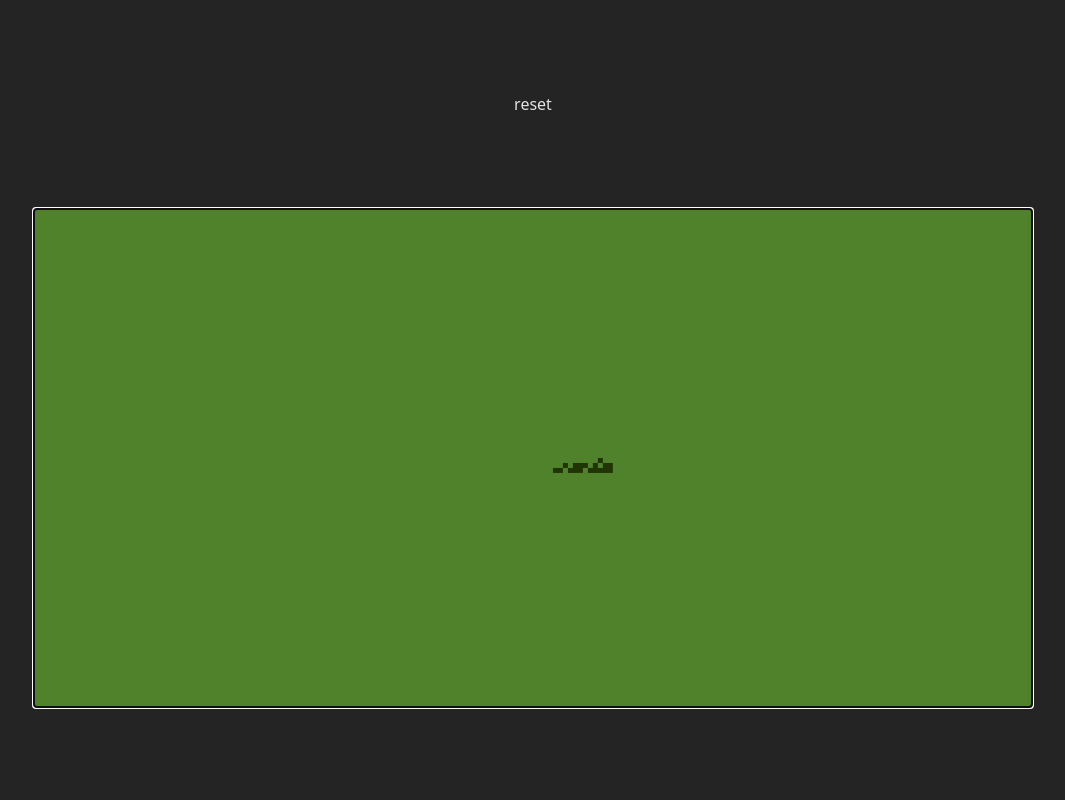
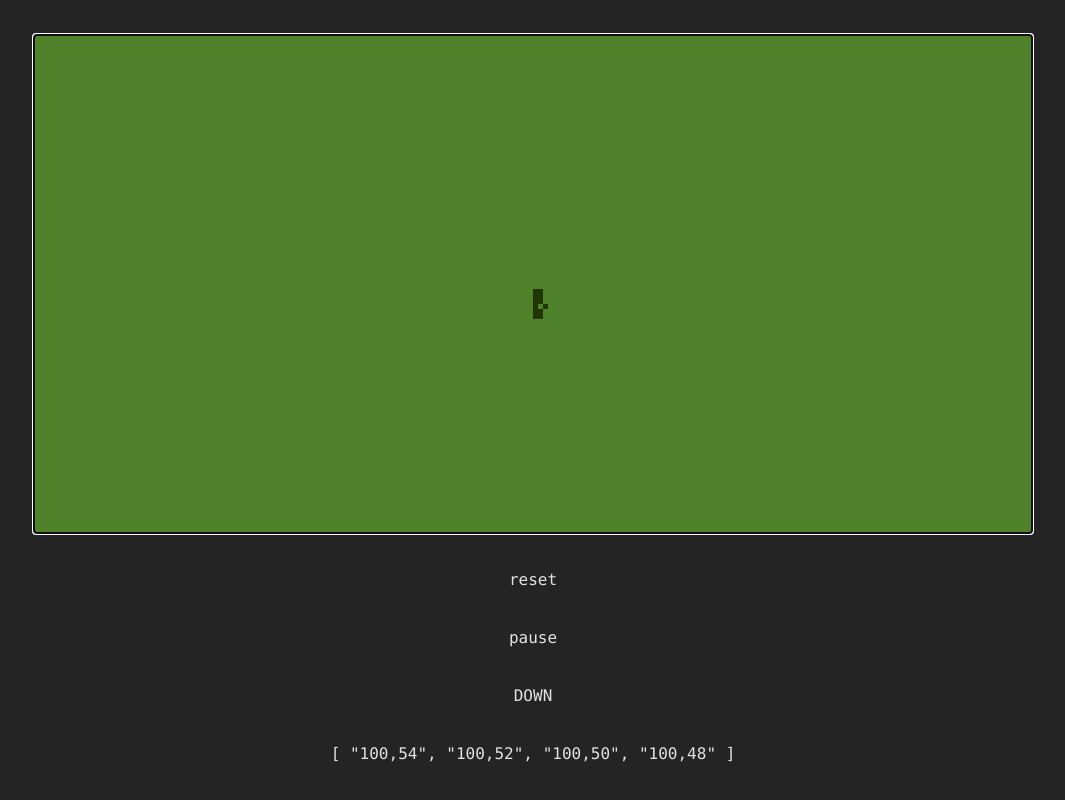
Before and after one commit to azohc/sneyk-vue, a Vue app: page / in a window 1280 px wide. Shown: the whole page, without its empty margins (107-1172 px from the left). Built offline with nearby package versions, Linux system fonts and the light colour scheme.

Commit message:
Big head crazyness

```diff
--- a/src/App.vue
+++ b/src/App.vue
@@ -17,26 +17,62 @@ const PIXEL_SIZE = 5;
 // the below "SQUARE" is MxM of the above PIXELs
 const SQUARE_SIZE = 2;
 
+let playing;
 let context;
 const canvas = ref(null);
 
 // prettier-ignore
 const spawnPos = {
+  x: 100,
+  y: 46
+};
+const spawnPosCenter = {
   x: CANVAS_WIDTH / PIXEL_SIZE / SQUARE_SIZE,
-  y: CANVAS_HEIGHT / PIXEL_SIZE / SQUARE_SIZE
+  y: CANVAS_HEIGHT / PIXEL_SIZE / SQUARE_SIZE,
 };
 
 const initleftdirstate = {
-  coords: [spawnPos, { ...spawnPos, x: spawnPos.x + SQUARE_SIZE }, { ...spawnPos, x: spawnPos.x + 2 * SQUARE_SIZE }, { ...spawnPos, x: spawnPos.x + 3 * SQUARE_SIZE }],
+  coords: [
+    spawnPos,
+    { ...spawnPos, x: spawnPos.x + SQUARE_SIZE },
+    { ...spawnPos, x: spawnPos.x + 2 * SQUARE_SIZE },
+    { ...spawnPos, x: spawnPos.x + 3 * SQUARE_SIZE },
+  ],
   dir: DIR_LEFT,
 };
 
 const initrightdirstate = {
-  coords: [spawnPos, { ...spawnPos, x: spawnPos.x - SQUARE_SIZE }, { ...spawnPos, x: spawnPos.x - 2 * SQUARE_SIZE }, { ...spawnPos, x: spawnPos.x - 3 * SQUARE_SIZE }],
+  coords: [
+    spawnPos,
+    { ...spawnPos, x: spawnPos.x - SQUARE_SIZE },
+    { ...spawnPos, x: spawnPos.x - 2 * SQUARE_SIZE },
+    { ...spawnPos, x: spawnPos.x - 3 * SQUARE_SIZE },
+  ],
   dir: DIR_RIGHT,
 };
 
-const snakeState = initrightdirstate;
+const initupdirstate = {
+  coords: [
+    spawnPos,
+    { ...spawnPos, y: spawnPos.y + SQUARE_SIZE },
+    { ...spawnPos, y: spawnPos.y + 2 * SQUARE_SIZE },
+    { ...spawnPos, y: spawnPos.y + 3 * SQUARE_SIZE },
+  ],
+  dir: DIR_UP,
+};
+
+const initdowndirstate = {
+  coords: [
+    spawnPos,
+    { ...spawnPos, y: spawnPos.y - SQUARE_SIZE },
+    { ...spawnPos, y: spawnPos.y - 2 * SQUARE_SIZE },
+    { ...spawnPos, y: spawnPos.y - 3 * SQUARE_SIZE },
+  ],
+  dir: DIR_DOWN,
+};
+
+const snakeState = ref(initdowndirstate);
+// const snakeState = initdowndirstate;
 const latestKeydown = ref(null);
 
 onMounted(() => {
@@ -48,56 +84,39 @@ onMounted(() => {
 
   drawSnake();
 
-  setInterval(() => {
-    // consume whatever the latest keydown is
-    if (latestKeydown.value) {
-      snakeState.dir = latestKeydown.value;
-      latestKeydown.value = null;
-    }
-    // DETERMINE NEW HEAD POSITION
-    const currentHead = snakeState.coords[0];
-    switch (snakeState.dir) {
-      case DIR_LEFT:
-        // prettier-ignore
-        snakeState.coords.unshift({
-          x: currentHead.x > 0
-            ? currentHead.x - SQUARE_SIZE
-            : CANVAS_WIDTH / PIXEL_SIZE - SQUARE_SIZE,
-          y: currentHead.y,
-        });
-        break;
-      case DIR_RIGHT:
-        // prettier-ignore
-        snakeState.coords.unshift({
-          x: currentHead.x + SQUARE_SIZE < CANVAS_WIDTH / PIXEL_SIZE
-            ? currentHead.x + SQUARE_SIZE
-            : 0,
-          y: currentHead.y,
-        });
-        break;
-    }
-    snakeState.coords.pop();
-
-    // TODO DONT RESET, JUST ERASE SNAKE USING COORDS ARRAY
-    reset();
-
-    drawSnake();
-  }, TICKRATE);
+  playing = setInterval(onTick, TICKRATE);
   // drawGrid({
   //   drawFirstLine: true,
   //   color: "#4F822B88",
   // });
 });
 
+const onTick = () => {
+  // consume whatever the latest keydown is
+  if (latestKeydown.value) {
+    snakeState.value.dir = latestKeydown.value;
+    latestKeydown.value = null;
+  }
+  // DETERMINE NEW HEAD POSITION
+  unshiftNewHeadCoord();
+  // POP TAIL // TODO UNLESS ATE APPLE ON THIS TICK
+  const pop = snakeState.value.coords.pop();
+
+  // TODO DONT RESET, JUST ERASE SNAKE USING COORDS ARRAY
+  reset();
+
+  drawSnake();
+};
+
 const drawGreenSquare = (x, y, striped) => {
   if (striped) {
-    if (snakeState.dir === DIR_LEFT) {
+    if (snakeState.value.dir === DIR_LEFT) {
       /// ONE SQUARE SLANT = \
       // bot left
       drawGreenPx(x, y + 2);
       // top right
       drawGreenPx(x + 1, y + 1);
-    } else if (snakeState.dir === DIR_RIGHT) {
+    } else if (snakeState.value.dir === DIR_RIGHT) {
       /// ONE SQUARE SLANT = /
       // bot right
       drawGreenPx(x + 1, y + 2);
@@ -117,12 +136,16 @@ const drawSnake = () => {
   const Y_CELLS = CANVAS_HEIGHT / PIXEL_SIZE;
   const wrapxc = (xc) => {
     if (xc >= X_CELLS) return xc - X_CELLS;
-    if (xc < 0) return X_CELLS + xc;
+    if (xc < 0) return xc + X_CELLS;
     return xc;
   };
-  const wrapyc = (yc) => (yc >= Y_CELLS ? yc - X_CELLS : yc);
+  const wrapyc = (yc) => {
+    if (yc >= Y_CELLS) return yc - Y_CELLS;
+    if (yc < 0) return yc + Y_CELLS;
+    return yc;
+  };
 
-  const { coords, dir } = snakeState;
+  const { coords, dir } = snakeState.value;
   const len = coords.length;
   const head = coords[0];
   const tail = coords[len - 1];
@@ -131,30 +154,26 @@ const drawSnake = () => {
   // MOUTH
   drawGreenSquare(head.x, head.y);
   // EYE
-  if (dir === DIR_LEFT) {
-    drawGreenPx(wrapxc(head.x + SQUARE_SIZE), wrapyc(head.y));
-    drawGreenPx(wrapxc(head.x + SQUARE_SIZE), wrapyc(head.y + 2));
-    drawGreenPx(wrapxc(head.x + SQUARE_SIZE + 1), wrapyc(head.y + 1));
-    drawGreenPx(wrapxc(head.x + SQUARE_SIZE + 1), wrapyc(head.y + 2));
-  } else if (dir === DIR_RIGHT) {
-    drawGreenPx(wrapxc(head.x - SQUARE_SIZE + 1), wrapyc(head.y));
-    drawGreenPx(wrapxc(head.x - SQUARE_SIZE + 1), wrapyc(head.y + 2));
-    drawGreenPx(wrapxc(head.x - SQUARE_SIZE), wrapyc(head.y + 1));
-    drawGreenPx(wrapxc(head.x - SQUARE_SIZE), wrapyc(head.y + 2));
-  }
-
+  drawEye(head);
   //// BODY
+  const stripeFrequency = 2;
   coords.slice(1, len - 1).forEach((coord, i) => {
-    if (DIR_LEFT === dir) {
-      drawGreenSquare(wrapxc(coord.x + SQUARE_SIZE), wrapyc(coord.y), !(i % 3));
+    if (DIR_UP === dir) {
+      drawGreenSquare(wrapxc(coord.x), wrapyc(coord.y), !(i % stripeFrequency));
+    } else if (DIR_DOWN === dir) {
+      drawGreenSquare(wrapxc(coord.x), wrapyc(coord.y), !(i % stripeFrequency));
+    } else if (DIR_LEFT === dir) {
+      drawGreenSquare(wrapxc(coord.x + SQUARE_SIZE), wrapyc(coord.y), !(i % stripeFrequency));
     } else if (DIR_RIGHT === dir) {
-      drawGreenSquare(wrapxc(coord.x - SQUARE_SIZE), wrapyc(coord.y), !(i % 3));
+      drawGreenSquare(wrapxc(coord.x - SQUARE_SIZE), wrapyc(coord.y), !(i % stripeFrequency));
     }
   });
 
   /// TAIL
   // ONE SEGMENT (STRIPED)
-  if (dir === DIR_LEFT) {
+  if (dir === DIR_UP) {
+    drawGreenPx(wrapxc(tail.x), wrapyc(tail.y));
+  } else if (dir === DIR_LEFT) {
     drawGreenPx(wrapxc(tail.x + 2), wrapyc(tail.y + 2));
     drawGreenPx(wrapxc(tail.x + 3), wrapyc(tail.y + 1));
     drawGreenPx(wrapxc(tail.x + 4), wrapyc(tail.y + 2));
@@ -165,10 +184,76 @@ const drawSnake = () => {
     drawGreenPx(wrapxc(tail.x - 2 * SQUARE_SIZE + 1), wrapyc(tail.y + 2));
     drawGreenPx(wrapxc(tail.x - 2 * SQUARE_SIZE), wrapyc(tail.y + 2));
   }
+
+  function drawEye(head) {
+    switch (dir) {
+      case DIR_UP:
+        drawGreenPx(head.x + 1, wrapyc(head.y + SQUARE_SIZE + 1));
+        drawGreenPx(head.x - 1, wrapyc(head.y + SQUARE_SIZE + 1));
+        drawGreenPx(head.x, wrapyc(head.y + SQUARE_SIZE + 2));
+        drawGreenPx(head.x + 1, wrapyc(head.y + SQUARE_SIZE + 2));
+        break;
+      case DIR_DOWN:
+        drawGreenPx(head.x, wrapyc(head.y));
+        drawGreenPx(head.x + 2, wrapyc(head.y));
+        drawGreenPx(head.x, wrapyc(head.y - 1));
+        drawGreenPx(head.x + 1, wrapyc(head.y - 1));
+        break;
+      case DIR_LEFT:
+        drawGreenPx(wrapxc(head.x + SQUARE_SIZE), head.y);
+        drawGreenPx(wrapxc(head.x + SQUARE_SIZE), head.y + 2);
+        drawGreenPx(wrapxc(head.x + SQUARE_SIZE + 1), head.y + 1);
+        drawGreenPx(wrapxc(head.x + SQUARE_SIZE + 1), head.y + 2);
+        break;
+      case DIR_RIGHT:
+        drawGreenPx(wrapxc(head.x - SQUARE_SIZE), head.y + 1);
+        drawGreenPx(wrapxc(head.x - SQUARE_SIZE), head.y + 2);
+        drawGreenPx(wrapxc(head.x - SQUARE_SIZE + 1), head.y);
+        drawGreenPx(wrapxc(head.x - SQUARE_SIZE + 1), head.y + 2);
+        break;
+      default:
+        console.debug("default");
+    }
+  }
 };
+
+function unshiftNewHeadCoord() {
+  const currentHead = snakeState.value.coords[0];
+  switch (snakeState.value.dir) {
+    case DIR_UP:
+      snakeState.value.coords.unshift({
+        x: currentHead.x,
+        y: currentHead.y > 0 ? currentHead.y - SQUARE_SIZE : CANVAS_HEIGHT / PIXEL_SIZE - SQUARE_SIZE,
+      });
+      break;
+    case DIR_DOWN:
+      snakeState.value.coords.unshift({
+        x: currentHead.x,
+        y: currentHead.y > 0 ? currentHead.y + SQUARE_SIZE : CANVAS_HEIGHT / PIXEL_SIZE + SQUARE_SIZE,
+      });
+      break;
+    case DIR_LEFT:
+      snakeState.value.coords.unshift({
+        x: currentHead.x > 0 ? currentHead.x - SQUARE_SIZE : CANVAS_WIDTH / PIXEL_SIZE - SQUARE_SIZE,
+        y: currentHead.y,
+      });
+      break;
+    case DIR_RIGHT:
+      snakeState.value.coords.unshift({
+        x: currentHead.x + SQUARE_SIZE < CANVAS_WIDTH / PIXEL_SIZE ? currentHead.x + SQUARE_SIZE : 0,
+        y: currentHead.y,
+      });
+      break;
+  }
+}
 
 const drawGreenPx = (x, y) => {
   context.fillStyle = "#213404";
+  context.fillRect(x * PIXEL_SIZE, y * PIXEL_SIZE, PIXEL_SIZE, PIXEL_SIZE);
+};
+
+const drawRedPx = (x, y) => {
+  context.fillStyle = "red";
   context.fillRect(x * PIXEL_SIZE, y * PIXEL_SIZE, PIXEL_SIZE, PIXEL_SIZE);
 };
 
@@ -192,13 +277,34 @@ const drawGrid = (options) => {
 };
 
 const reset = () => {
+  snakeState.value.coords = initupdirstate.coords;
   context.clearRect(0, 0, CANVAS_WIDTH, CANVAS_HEIGHT);
   fillBg("#4F822B");
 };
 
+const togglepause = () => {
+  if (playing == null) {
+    playing = setInterval(onTick, TICKRATE);
+  } else {
+    playing = clearInterval(playing);
+  }
+};
 const onkeydown = (event) => {
   console.log("invoke onkeydown");
-  const ACCEPTED_DIR_KEYCODES = ["ArrowUp", "ArrowDown", "ArrowLeft", "ArrowRight", "KeyW", "KeyS", "KeyA", "KeyD", "KeyK", "KeyJ", "KeyH", "KeyL"];
+  const ACCEPTED_DIR_KEYCODES = [
+    "ArrowUp",
+    "ArrowDown",
+    "ArrowLeft",
+    "ArrowRight",
+    "KeyW",
+    "KeyS",
+    "KeyA",
+    "KeyD",
+    "KeyK",
+    "KeyJ",
+    "KeyH",
+    "KeyL",
+  ];
   const i = ACCEPTED_DIR_KEYCODES.indexOf(event.code);
   switch (i % 4) {
     case 0:
@@ -219,9 +325,23 @@ const onkeydown = (event) => {
 </script>
 
 <template>
-  {{ latestKeydown }}
+  <canvas
+    autofocus
+    tabindex="0"
+    @keydown="onkeydown"
+    ref="canvas"
+    :height="CANVAS_HEIGHT"
+    :width="CANVAS_WIDTH"
+    class="mi-auto border border-white"
+  />
   <button @click="reset">reset</button>
-  <canvas autofocus tabindex="0" @keydown="onkeydown" ref="canvas" :height="CANVAS_HEIGHT" :width="CANVAS_WIDTH" class="mi-auto border border-white" />
+  <button @click="togglepause">{{ playing ? "pause" : "resume" }}</button>
+  <code class="text-center">
+    {{ snakeState.dir }}
+  </code>
+  <code class="text-center">
+    {{ snakeState.coords.map((c) => `${c.x},${c.y}`) }}
+  </code>
 </template>
 
 <style>
--- a/src/index.css
+++ b/src/index.css
@@ -3,9 +3,7 @@
 @tailwind utilities;
 
 :root {
-  font-family: system-ui, -apple-system, BlinkMacSystemFont,
-    "Segoe UI", Roboto, Oxygen, Ubuntu, Cantarell, "Open Sans",
-    "Helvetica Neue", sans-serif;
+  font-family: Monaco, system-ui, -apple-system, BlinkMacSystemFont, "Segoe UI", Roboto, Oxygen, Ubuntu, Cantarell, "Open Sans", "Helvetica Neue", sans-serif;
   font-size: 16px;
   line-height: 24px;
   font-weight: 400;
```
Also changed, not shown: .prettierrc.json.
